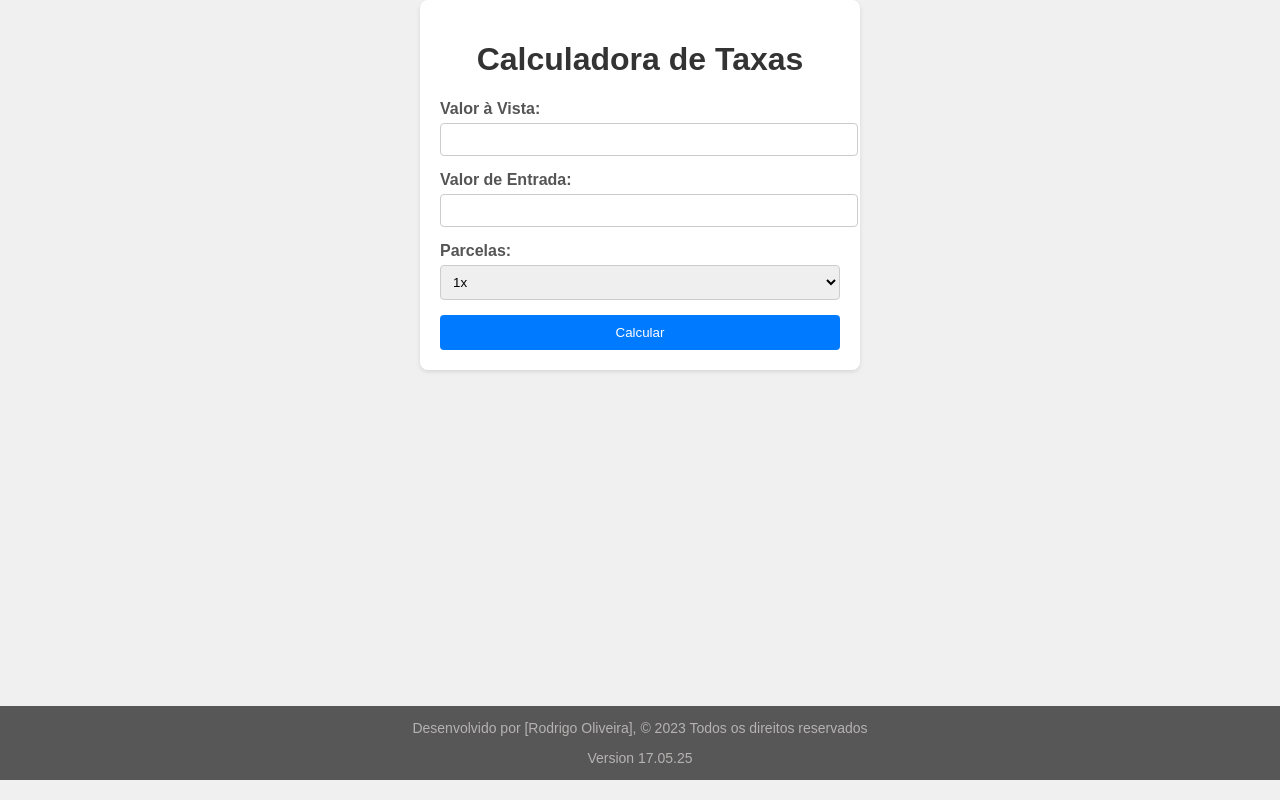
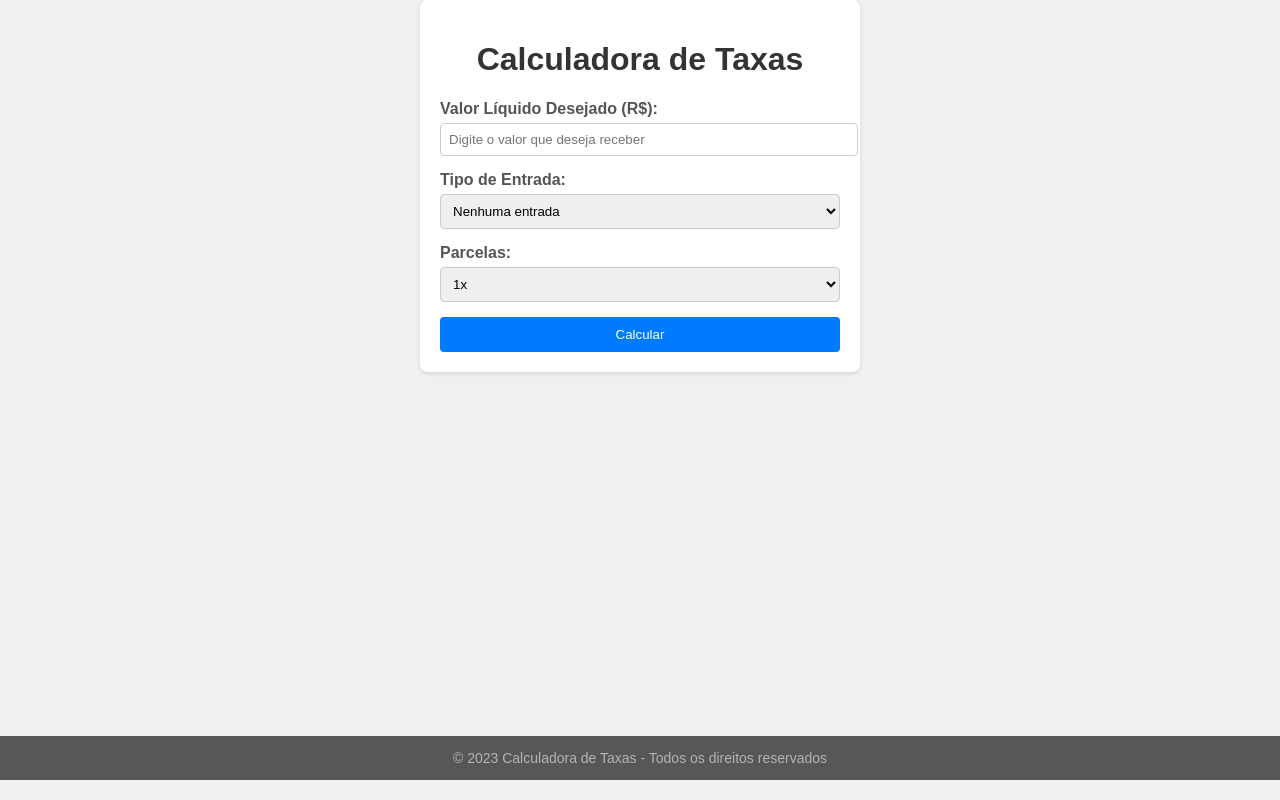
Before and after one commit to Azeythy1/Calculator, a React (Vite) app: page / in a window 1280 px wide. Built offline with nearby package versions, Linux system fonts and the light colour scheme; the HTML template or start-up script is replaced by a standard one.

Commit message:
ajustes de taxas

```diff
--- a/src/App.jsx
+++ b/src/App.jsx
@@ -4,28 +4,11 @@ import './styles.css';
 import Footer from './components/footer';
 
 function App() {
-
   const [taxas] = useState({
     debito: 1.5,
     credito: {
-      1: 4.0,
-      3: 5.8,
-      4: 6.8,
-      5: 7.9,
-      2: 4.7,
-      6: 9,
-      7: 9.4,
-      8: 10.5,
-      9: 11.5,
-      10: 13,
-      12: 16.5,
-      13: 17.5,
-      14: 18.5,
-      11: 14,
-      15: 19,
-      16: 20,
-      17: 22,
-      18:  24
+      1: 4.0, 2: 4.7, 3: 5.8, 4: 6.8, 5: 7.9, 6: 9.0, 7: 9.4, 8: 10.5, 9: 11.5,
+      10: 13, 11: 14.0, 12: 16.5, 13: 17.5, 14: 18.5, 15: 19.0, 16: 20.0, 17: 22.0, 18: 24.0
     }
   });
 
@@ -34,8 +17,6 @@ function App() {
       <div className="app-container">
         <h1 className="app-title">Calculadora de Taxas</h1>
         <TaxasForm taxas={taxas} />
-
-
       </div>
       <Footer />
     </>
--- a/src/components/TaxasForm.jsx
+++ b/src/components/TaxasForm.jsx
@@ -1,81 +1,112 @@
 import React, { useState } from "react";
 
 function TaxasForm({ taxas }) {
-  const [valorAVista, setValorAVista] = useState("");
-  const [entrada, setEntrada] = useState("");
+  const [valorLiquido, setValorLiquido] = useState("");
   const [parcelas, setParcelas] = useState(1);
+  const [tipoEntrada, setTipoEntrada] = useState("nenhuma");
+  const [valorEntrada, setValorEntrada] = useState("");
   const [erro, setErro] = useState("");
-  const [mostrarResultado, setMostrarResultado] = useState(false);
-  const [valorAParcelar, setValorAParcelar] = useState(0);
-  const [valorParcelado, setValorParcelado] = useState(0);
+  const [resultado, setResultado] = useState(null);
 
-  // Função para arredondar o valor para o próximo múltiplo de 5 ou 10
-  const arredondarValor = (valor) => {
-    const ultimoDigito = valor % 10; // Pega o último dígito do número
-    if (ultimoDigito === 0 || ultimoDigito === 5) {
-      return valor; // Já é múltiplo de 5 ou 10
-    } else if (ultimoDigito < 5) {
-      return valor - ultimoDigito + 5; // Arredonda para cima para o próximo 5
-    } else {
-      return valor - ultimoDigito + 10; // Arredonda para cima para o próximo 10
-    }
+  const arredondarParaMultiploDe10 = (valor) => {
+    return Math.ceil(valor / 10) * 10;
   };
 
-  const calcular = () => {
-    // Validações de entrada
-    if (!valorAVista || !entrada) {
-      setErro("Por favor, preencha todos os campos.");
+  const calcularTaxaPorDentro = () => {
+    // Validações
+    if (!valorLiquido) {
+      setErro("Por favor, informe o valor líquido desejado.");
       return;
     }
 
-    const valorA = parseFloat(valorAVista);
-    const valorB = parseFloat(entrada);
-
-    if (isNaN(valorA) || isNaN(valorB)) {
-      setErro("Por favor, insira valores numéricos válidos.");
+    const valor = parseFloat(valorLiquido);
+    if (isNaN(valor)) {
+      setErro("Por favor, insira um valor numérico válido.");
       return;
     }
 
-    if (valorB >= valorA) {
-      setErro("O valor de entrada deve ser menor que o valor à vista.");
-      return;
+    // Tratamento da entrada
+    let valorComEntrada = valor;
+    let entradaCalculo = 0;
+
+    if (tipoEntrada !== "nenhuma" && valorEntrada) {
+      const entrada = parseFloat(valorEntrada);
+      if (!isNaN(entrada)) {
+        entradaCalculo = entrada;
+        valorComEntrada = valor - entrada;
+
+        if (valorComEntrada <= 0) {
+          setErro("O valor de entrada não pode ser maior ou igual ao valor líquido.");
+          return;
+        }
+      }
     }
 
-    const valorC = valorA - valorB; // C = A - B
-    const taxaParcelas = parcelas === 1 ? taxas.debito / 100 : taxas.credito[parcelas] / 100;
+    const taxaPercentual = parcelas === 1 ? taxas.debito : taxas.credito[parcelas];
+    const taxaDecimal = taxaPercentual / 100;
 
-    // Calcula o valor parcelado
-    let valorP = valorC * (1 + taxaParcelas);
+    let valorRepassado = valorComEntrada / (1 - taxaDecimal);
+    valorRepassado = arredondarParaMultiploDe10(valorRepassado);
 
-    // Arredonda o valor parcelado
-    valorP = arredondarValor(valorP);
+    const taxaCobrada = valorRepassado * taxaDecimal;
+    const valorParcela = valorRepassado / parcelas;
 
-    setValorAParcelar(valorC);
-    setValorParcelado(valorP);
-    setMostrarResultado(true); // Exibe o resultado
-    setErro(""); // Limpa mensagens de erro
+    setResultado({
+      valorLiquido: valor.toFixed(2),
+      valorEntrada: entradaCalculo.toFixed(2),
+      tipoEntrada,
+      valorComEntrada: valorComEntrada.toFixed(2),
+      valorRepassado: valorRepassado.toFixed(2),
+      taxaCobrada: taxaCobrada.toFixed(2),
+      parcelas,
+      valorParcela: valorParcela.toFixed(2),
+      taxaPercentual
+    });
+
+    setErro("");
   };
 
   return (
     <div className="taxas-form-container">
       <div className="input-group">
-        <label className="input-label">Valor à Vista:</label>
+        <label className="input-label">Valor Líquido Desejado (R$):</label>
         <input
           type="number"
-          value={valorAVista}
-          onChange={(e) => setValorAVista(e.target.value)}
+          value={valorLiquido}
+          onChange={(e) => setValorLiquido(e.target.value)}
           className="input-field"
+          placeholder="Digite o valor que deseja receber"
         />
       </div>
+
       <div className="input-group">
-        <label className="input-label">Valor de Entrada:</label>
-        <input
-          type="number"
-          value={entrada}
-          onChange={(e) => setEntrada(e.target.value)}
-          className="input-field"
-        />
+        <label className="input-label">Tipo de Entrada:</label>
+        <select
+          value={tipoEntrada}
+          onChange={(e) => setTipoEntrada(e.target.value)}
+          className="select-field"
+        >
+          <option value="nenhuma">Nenhuma entrada</option>
+          <option value="pix">PIX</option>
+          <option value="dinheiro">Dinheiro</option>
+          <option value="troca">Troca</option>
+          <option value="outro">Outro</option>
+        </select>
       </div>
+
+      {tipoEntrada !== "nenhuma" && (
+        <div className="input-group">
+          <label className="input-label">Valor de Entrada (R$):</label>
+          <input
+            type="number"
+            value={valorEntrada}
+            onChange={(e) => setValorEntrada(e.target.value)}
+            className="input-field"
+            placeholder="Digite o valor da entrada"
+          />
+        </div>
+      )}
+
       <div className="input-group">
         <label className="input-label">Parcelas:</label>
         <select
@@ -90,17 +121,49 @@ function TaxasForm({ taxas }) {
           ))}
         </select>
       </div>
-      <button onClick={calcular} className="calculate-button">
+
+      <button onClick={calcularTaxaPorDentro} className="calculate-button">
         Calcular
       </button>
+
       {erro && <p className="error-message">{erro}</p>}
-      {mostrarResultado && (
+
+      {resultado && (
         <div className="result-container">
-          <p>Valor restante: R$ {valorAParcelar.toFixed(2)}</p>
-          <p>
-            Valor parcelado: R$ {valorParcelado.toFixed(2)} em {parcelas}x de R${" "}
-            {(valorParcelado / parcelas).toFixed(2)}
-          </p>
+          <div className="result-row">
+            <span className="result-label">VL Desejado:</span>
+            <span className="result-value">R$ {resultado.valorLiquido}</span>
+          </div>
+
+          {resultado.tipoEntrada !== "nenhuma" && (
+            <>
+              <div className="result-row">
+                <span className="result-label">Entrada ({resultado.tipoEntrada}):</span>
+                <span className="result-value">R$ {resultado.valorEntrada}</span>
+              </div>
+              <div className="result-row">
+                <span className="result-label">VL a Financiar:</span>
+                <span className="result-value">R$ {resultado.valorComEntrada}</span>
+              </div>
+            </>
+          )}
+
+          <div className="result-row">
+            <span className="result-label">Taxa ({resultado.taxaPercentual}%):</span>
+            <span className="result-value">R$ {resultado.taxaCobrada}</span>
+          </div>
+
+          <div className="result-row">
+            <span className="result-label">VL Final:</span>
+            <span className="result-value">R$ {resultado.valorRepassado}</span>
+          </div>
+
+          {resultado.parcelas > 1 && (
+            <div className="result-row parcela-row">
+              <span className="result-label">Parcelas ({resultado.parcelas}x):</span>
+              <span className="result-value parcela-value">R$ {resultado.valorParcela}</span>
+            </div>
+          )}
         </div>
       )}
     </div>
--- a/src/components/footer.jsx
+++ b/src/components/footer.jsx
@@ -1,12 +1,11 @@
-export default function Footer() {
+import React from 'react';
+
+function Footer() {
   return (
-    <footer className="footer">
-      <div className="footer-content">
-        <p className="footer-text">
-            Desenvolvido por [Rodrigo Oliveira],
-            © 2023 Todos os direitos reservados</p>
-        <p>Version 17.05.25</p>
-      </div>
+    <footer>
+      <p>© 2023 Calculadora de Taxas - Todos os direitos reservados</p>
     </footer>
   );
 }
+
+export default Footer;
--- a/src/styles.css
+++ b/src/styles.css
@@ -94,3 +94,45 @@ footer {
   color: #b6b2b2;
   background: #575757;
 }
+/* Adicione estas regras ao seu arquivo styles.css */
+
+.result-row {
+  display: flex;
+  justify-content: space-between;
+  margin-bottom: 8px;
+  padding-bottom: 8px;
+  border-bottom: 1px solid #eee;
+}
+
+.result-label {
+  font-weight: bold;
+  color: #555;
+}
+
+.result-value {
+  color: #333;
+}
+
+.parcela-row {
+  margin-top: 12px;
+  padding-top: 8px;
+  border-top: 2px solid #ddd;
+}
+
+.parcela-value {
+  background: linear-gradient(135deg, #d10000, #8b0000);
+  color: white;
+  padding: 4px 8px;
+  border-radius: 4px;
+  font-weight: bold;
+  text-shadow: 1px 1px 1px rgba(0, 0, 0, 0.3);
+}
+
+.result-container {
+  margin-top: 20px;
+  padding: 15px;
+  border: 1px solid #ddd;
+  border-radius: 8px;
+  background-color: #f9f9f9;
+  box-shadow: 0 2px 4px rgba(0, 0, 0, 0.05);
+}
```
Lines whose indentation alone changed are shown as unchanged.
